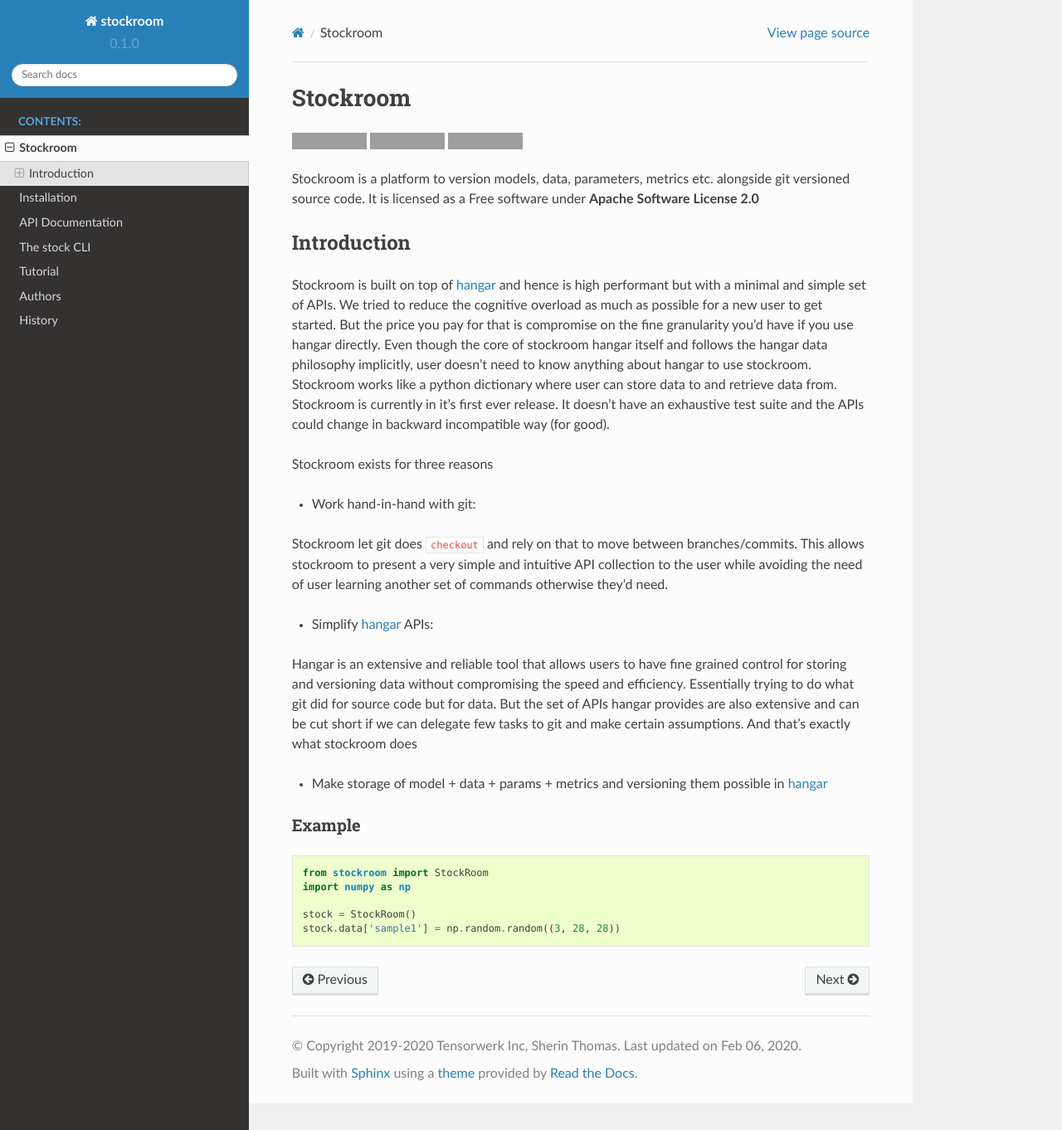
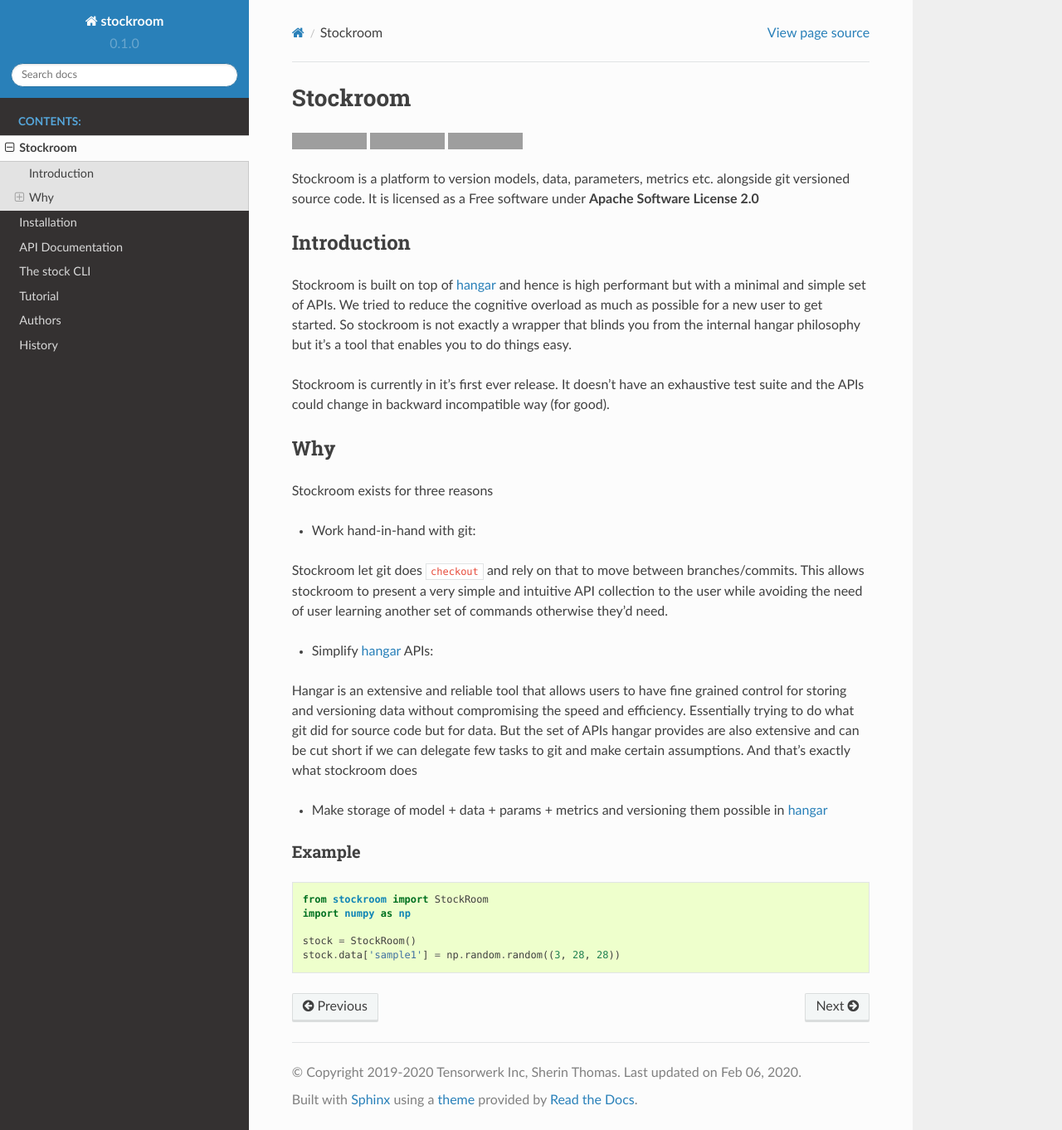
Before and after one commit to tensorwerk/stockroom, a Sphinx documentation site: the page built from docs/readme.rst, in a window 1280 px wide and 1362 px high. Shown: the whole window at 83% size. Built offline with Sphinx 7.4.7 and the Read the Docs theme 2.0.0, drawn with Linux system fonts in a browser that asks for light colours; pages that are not in the unit, such as notebooks, are missing from menus; grey boxes are pictures that could not be loaded.

```diff
--- a/README.rst
+++ b/README.rst
@@ -23,14 +23,15 @@
 ------------
 Stockroom is built on top of `hangar <https://github.com/tensorwerk/hangar-py>`_ and hence
 is high performant but with a minimal and simple set of APIs. We tried to reduce the
-cognitive overload as much as possible for a new user to get started. But the price you
-pay for that is compromise on the fine granularity you'd have if you use hangar directly.
-Even though the core of stockroom hangar itself and follows the hangar data philosophy
-implicitly, user doesn't need to know anything about hangar to use stockroom. Stockroom
-works like a python dictionary where user can store data to and retrieve data from.
+cognitive overload as much as possible for a new user to get started. So stockroom is not
+exactly a wrapper that blinds you from the internal hangar philosophy but it's a tool
+that enables you to do things easy.
+
 Stockroom is currently in it's first ever release. It doesn't have an exhaustive test
 suite and the APIs could change in backward incompatible way (for good).
 
+Why
+---
 Stockroom exists for three reasons
 
 - Work hand-in-hand with git:
--- a/docs/tutorial.rst
+++ b/docs/tutorial.rst
@@ -9,4 +9,3 @@
    :titlesonly:
 
    with-git
-   with-hangar
```
Also changed, not shown: 6 other files.
